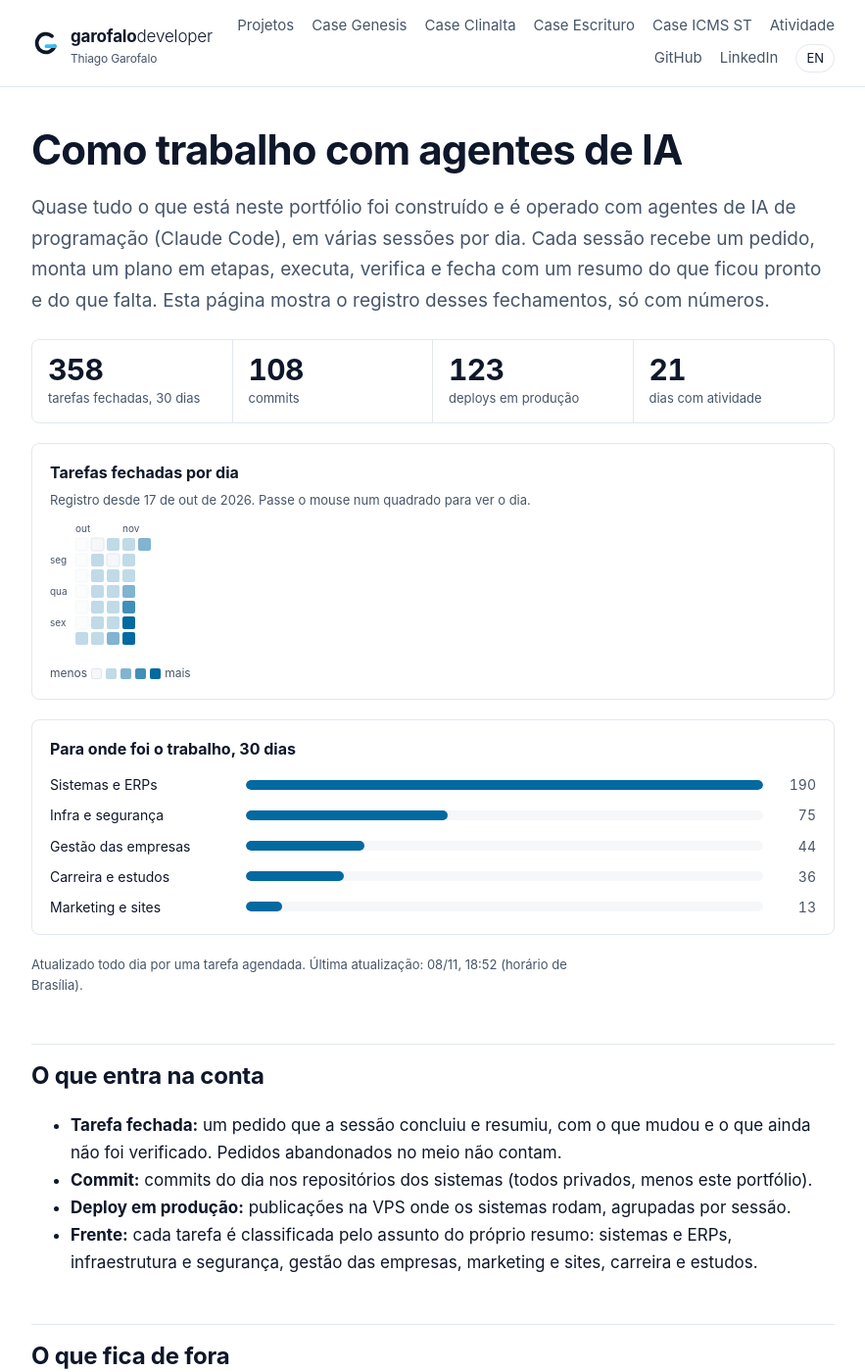
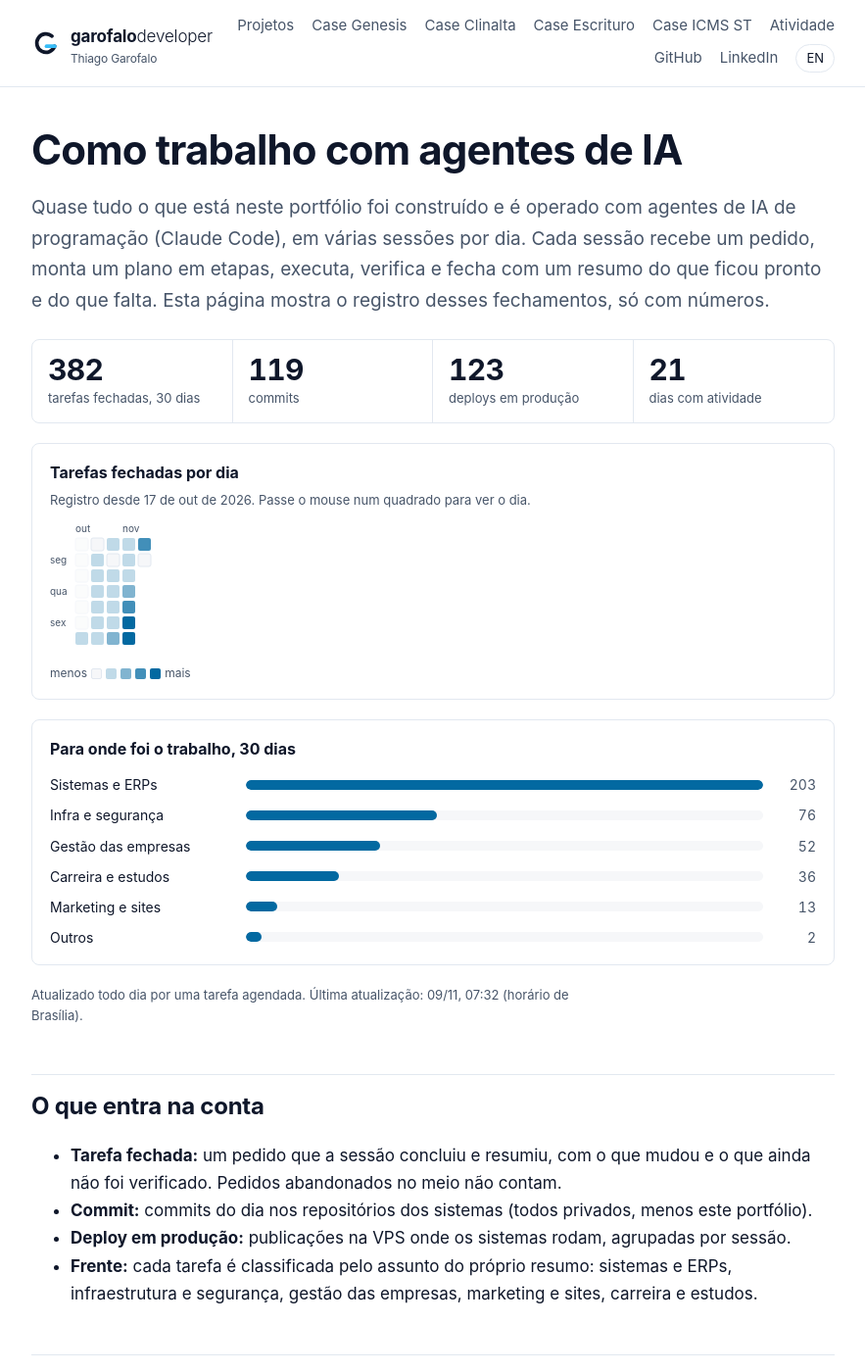
Before and after one commit to thiagogardev/thiagogardev.github.io, a Jekyll site: the page built from atividade.md, in a window 1280 px wide and 1400 px high. Shown: the whole window at 98% size, without its empty margins (198-1081 px from the left). Built offline with Jekyll 4.4.1, drawn with Linux system fonts in a browser that asks for light colours; part of the change alters nothing that is shown.

Commit message:
Atividade: 2026-11-09
Co-Authored-By: Claude Opus 5.5 <noreply@anthropic.com>

```diff
--- a/assets/atividade.json
+++ b/assets/atividade.json
@@ -1,5 +1,5 @@
 {
- "atualizado": "2026-11-08T21:52:59.232Z",
+ "atualizado": "2026-11-09T10:32:37.983Z",
  "inicio": "2026-10-17",
  "frentes": [
   "sistemas",
@@ -279,17 +279,28 @@
   },
   {
    "dia": "2026-11-08",
-   "tarefas": 31,
-   "passos": 119,
-   "commits": 16,
+   "tarefas": 55,
+   "passos": 186,
+   "commits": 27,
    "deploys": 0,
-   "sessoes": 8,
+   "sessoes": 10,
    "frentes": {
-    "sistemas": 28,
-    "infra": 1,
+    "sistemas": 41,
+    "infra": 2,
     "carreira": 1,
+    "outros": 2,
+    "empresas": 8,
     "marketing": 1
    }
+  },
+  {
+   "dia": "2026-11-09",
+   "tarefas": 0,
+   "passos": 0,
+   "commits": 0,
+   "deploys": 0,
+   "sessoes": 1,
+   "frentes": {}
   }
  ]
 }
```
